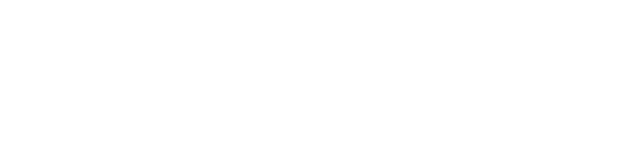
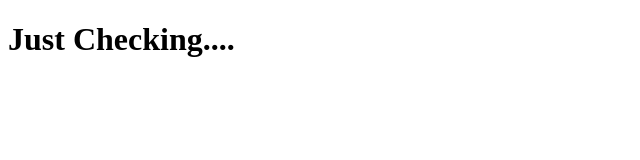
Before and after one commit to aliibnemasud/my-first-repo, a plain HTML site: page index.html in a window 1280 px wide. Shown: the whole page, without its empty margins (0-640 px from the left). Drawn offline with Linux system fonts and the light colour scheme.

Commit message:
added h1

```diff
--- a/index.html
+++ b/index.html
@@ -8,5 +8,7 @@
 </head>
 <body>
 
+    <h1>Just Checking....</h1>
+
 </body>
 </html>
```
